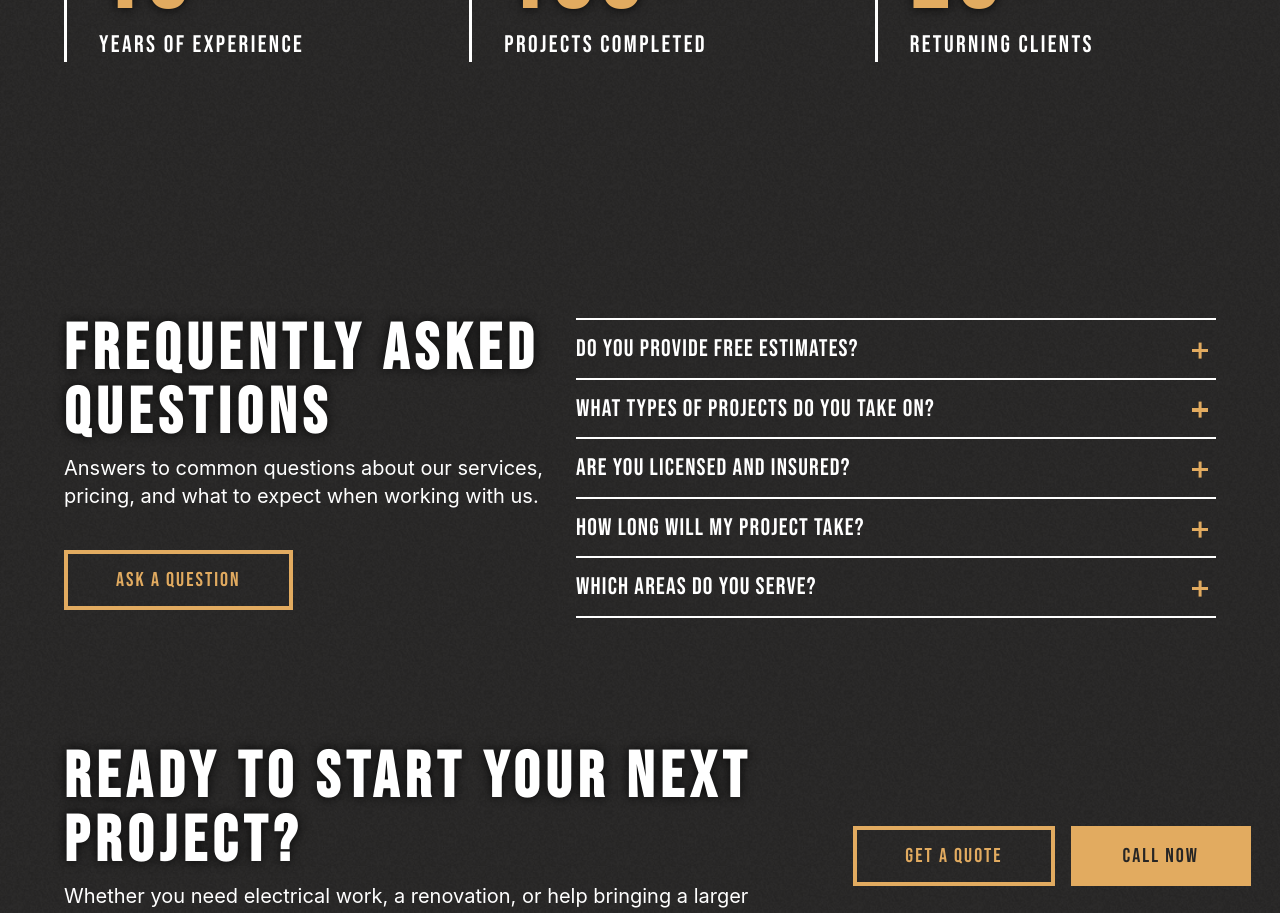
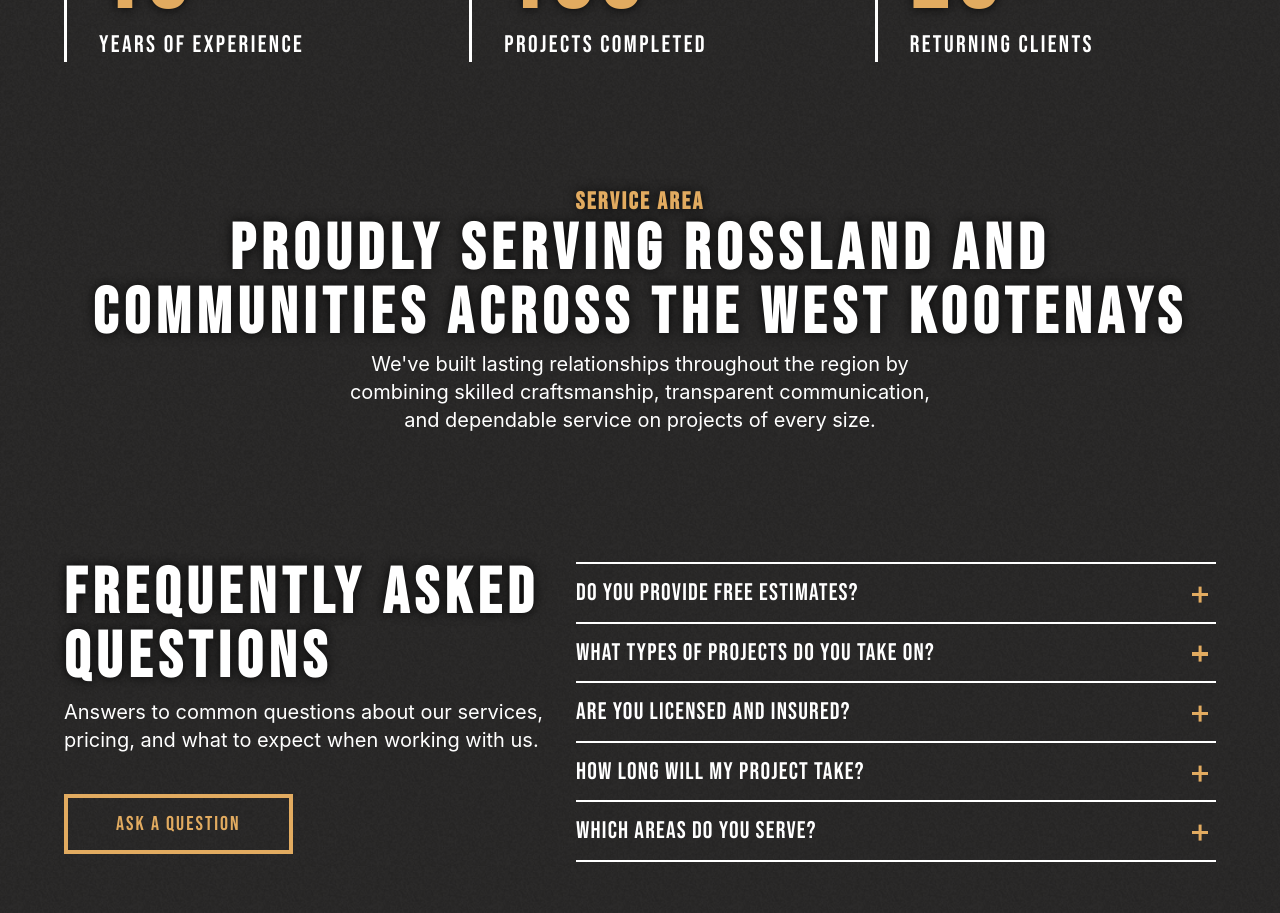
Before and after one commit to PullRequestTimeout/kootenaydeluxe, a SvelteKit app: page /about-us in a window 1280 px wide. Shown: the part 3220-4133 px from the top of the page. Built offline with nearby package versions, Linux system fonts and the light colour scheme.

Commit message:
:construction: Build service area section

```diff
--- a/src/routes/about-us/+page.svelte
+++ b/src/routes/about-us/+page.svelte
@@ -178,7 +178,14 @@
 			</div>
 		</div>
 	</section>
-	<section class="service-area"></section>
+	<section class="service-area">
+		<h2 class="heading-small">Service Area</h2>
+		<h3 class="heading-large">Proudly Serving Rossland and Communities Across the West Kootenays</h3>
+		<p class="body-regular">
+			We've built lasting relationships throughout the region by combining skilled craftsmanship, transparent communication, and dependable service on
+			projects of every size.
+		</p>
+	</section>
 	<FAQ faqs={homeFaqs} />
 </main>
 
@@ -269,6 +276,7 @@
 		font-size: calc(var(--font-heading-l) * 1.5);
 		color: var(--color-primary);
 	}
+
 	section.stats div.stats-figures div.stat p {
 		font-family: var(--font-heading);
 		letter-spacing: 0.1em;
@@ -294,6 +302,7 @@
 			gap: var(--spacing-l);
 		}
 	}
+
 	@media (min-width: 1024px) {
 		section.stats div.stats-figures {
 			gap: var(--spacing-xl);
@@ -303,4 +312,25 @@
 			padding-left: var(--spacing-l);
 		}
 	}
+
+	/* Service Area */
+	section.service-area {
+		text-align: center;
+		display: flex;
+		flex-direction: column;
+		align-items: center;
+		gap: var(--spacing-xs);
+	}
+
+	section.service-area h2 {
+		color: var(--color-primary);
+	}
+
+	section.service-area h3 {
+		max-width: 1200px;
+	}
+
+	section.service-area p {
+		max-width: 600px;
+	}
 </style>
```
